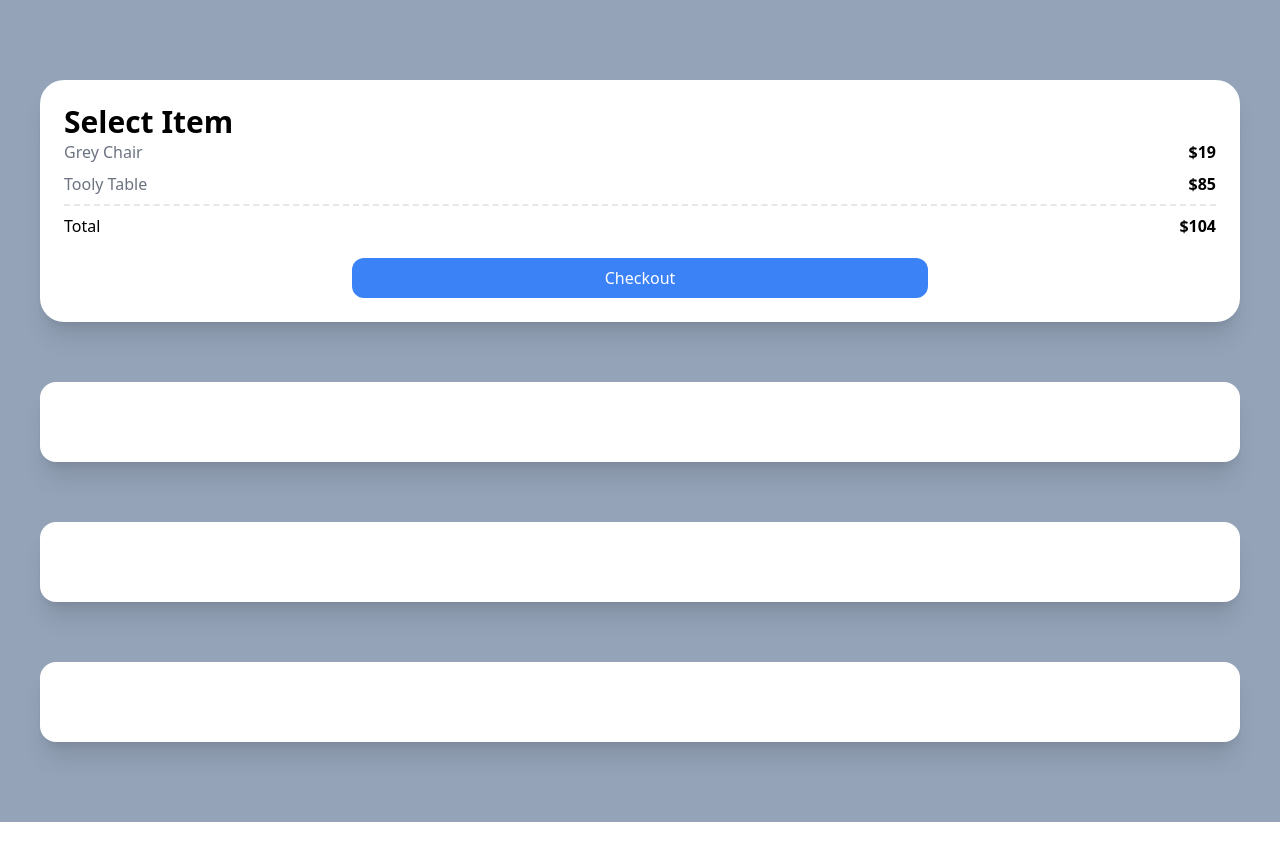
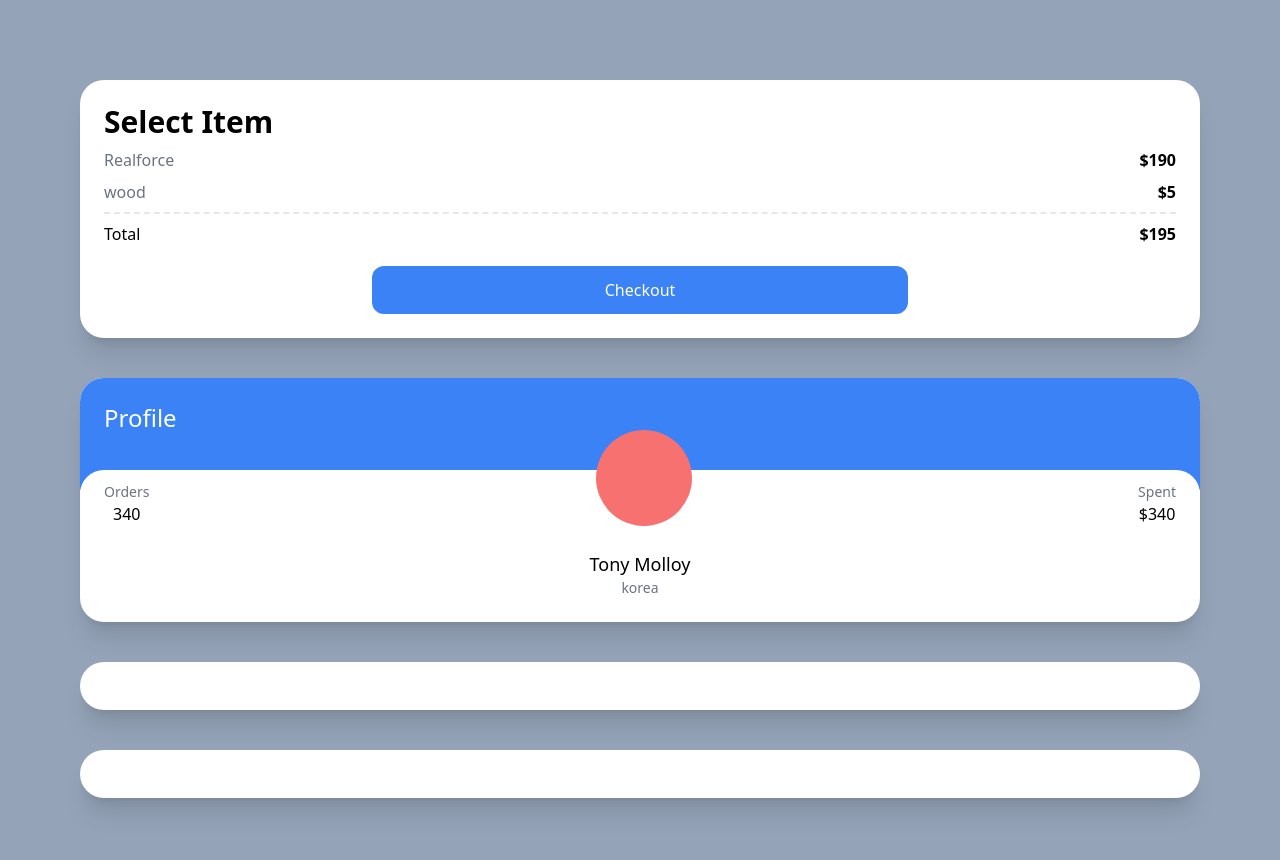
Before and after one commit to dongmin7208/tailwind-market, a Next.js app: page / in a window 1280 px wide. Shown: the top 860 px of the page. Before the commit the page ends 822 px from the top, so only its background shows below. Built offline with nearby package versions, Linux system fonts and the light colour scheme.

Commit message:
ADD:profile css

```diff
--- a/pages/index.tsx
+++ b/pages/index.tsx
@@ -2,28 +2,49 @@
 
 const Home: NextPage = () => {
   return (
-    <div className='grid gap-10 space-y-5 bg-slate-400 py-20 px-10'>
+    <div className='grid gap-10 bg-slate-400 px-20 py-20'>
       <div className='rounded-3xl bg-white p-6 shadow-xl'>
         <span className='text-3xl font-semibold'>Select Item</span>
-        <div className='mb-2 flex justify-between'>
-          <span className='text-gray-500'>Grey Chair</span>
-          <span className='font-semibold'>$19</span>
+        <div className='my-2 flex justify-between'>
+          <span className='text-gray-500'>Realforce</span>
+          <span className='font-semibold'>$190</span>
         </div>
         <div className='flex justify-between'>
-          <span className='text-gray-500'>Tooly Table</span>
-          <span className='font-semibold'>$85</span>
+          <span className='text-gray-500'>wood</span>
+          <span className='font-semibold'>$5</span>
         </div>
         <div className='mt-2 flex justify-between border-t-2 border-dashed pt-2'>
-          <span className=''>Total</span>
-          <span className='font-semibold'>$104</span>
+          <span>Total</span>
+          <span className='font-semibold'>$195</span>
         </div>
-        <div className='mx-auto mt-5 w-2/4 rounded-xl bg-blue-500 p-2 text-center text-white'>
+        <div className='mx-auto mt-5 w-2/4 rounded-xl bg-blue-500 p-3 text-center text-white'>
           Checkout
         </div>
       </div>
-      <div className='rounded-2xl bg-white p-10 shadow-xl'></div>
-      <div className='rounded-2xl bg-white p-10 shadow-xl'></div>
-      <div className='rounded-2xl bg-white p-10 shadow-xl'></div>
+      <div className='overflow-hidden rounded-3xl bg-white shadow-xl'>
+        <div className='bg-blue-500 p-6 pb-14'>
+          <span className='text-2xl text-white'>Profile</span>
+        </div>
+        <div className='relative -top-5 rounded-3xl bg-white p-6'>
+          <div className='relative -top-16 flex items-end justify-between'>
+            <div className='flex flex-col items-center'>
+              <span className='text-sm text-gray-500'>Orders</span>
+              <span className='font-medium'>340</span>
+            </div>
+            <div className='h-24 w-24 rounded-full bg-red-400' />
+            <div className='flex flex-col items-center'>
+              <span className='text-sm text-gray-500'>Spent</span>
+              <span className='font-medium'>$340</span>
+            </div>
+          </div>
+          <div className='relative -mt-10 -mb-5 flex flex-col items-center'>
+            <span className='text-lg font-medium'>Tony Molloy</span>
+            <span className='text-sm text-gray-500'>korea</span>
+          </div>
+        </div>
+      </div>
+      <div className='rounded-3xl bg-white p-6 shadow-xl'></div>
+      <div className='rounded-3xl bg-white p-6 shadow-xl'></div>
     </div>
   );
 };
```
